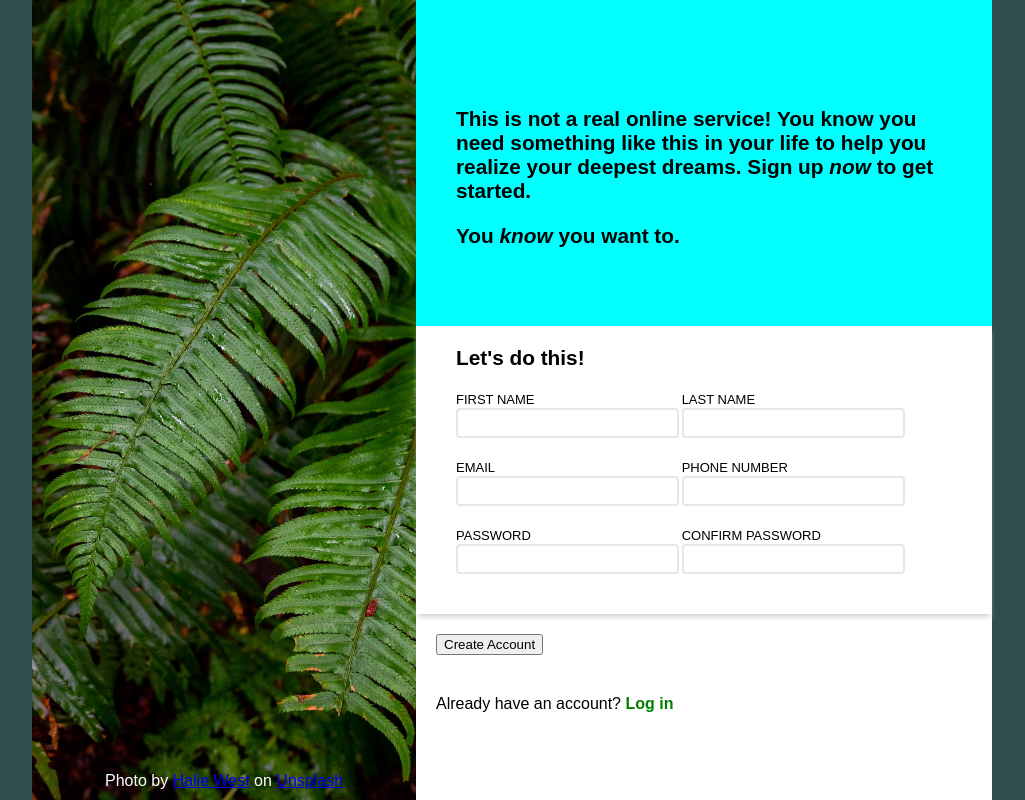
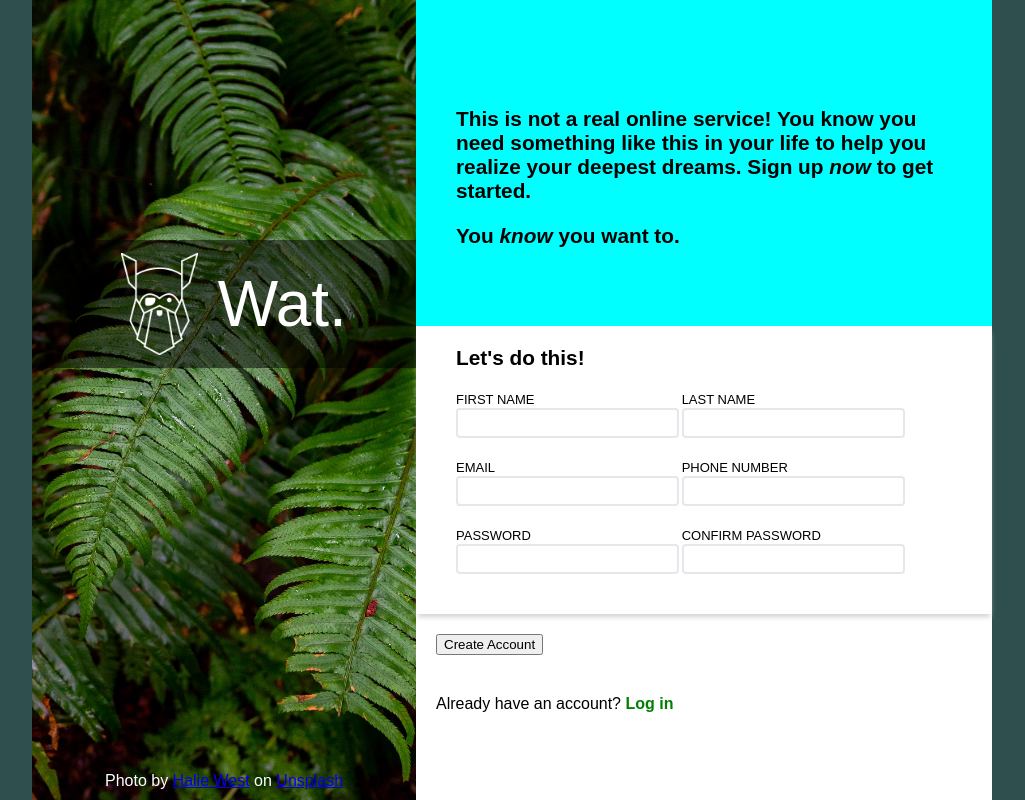
Before and after one commit to VolTorian/odin-sign-up-form, a plain HTML site: page index.html in a window 1280 px wide. Shown: the whole page, without its empty margins (128-1153 px from the left). Drawn offline with Linux system fonts and the light colour scheme.

Commit message:
left logo layout and styling

```diff
--- a/index.html
+++ b/index.html
@@ -9,8 +9,9 @@
 <body>
     <div class="page-content">
         <div class="left">
-            <div class="logo-text">
-                <!-- <h3>Wat.</h3> -->
+            <div class="logo">
+                <img src="./images/odin-lined.png" alt="The Odin Project transparent logo.">
+                <div>Wat.</div>
             </div>
             <div class="image-credits">
                 Photo by <a href="https://unsplash.com/@haliewestphoto?utm_content=creditCopyText&utm_medium=referral&utm_source=unsplash">Halie West</a>
--- a/styles.css
+++ b/styles.css
@@ -34,13 +34,22 @@ body {
     object-fit: cover;
 }
 
-/* .logo-text {
+.logo {
+    position: relative;
+    top: 30%;
+    width: 100%;
+    background-color: rgba(0, 0, 0, .5);
+    color: white;
+    height: 2em;
+    display: flex;
+    justify-content: center;
+    align-items: center;
+    font-size: 4em;
+}
 
-} */
-
-h3 {
-    width: 100%;
-    color: white;
+.logo > img {
+    height: 80%;
+    padding: 0 20px;
 }
 
 .image-credits {
```
Also changed, not shown: images/odin-lined.png (added).
